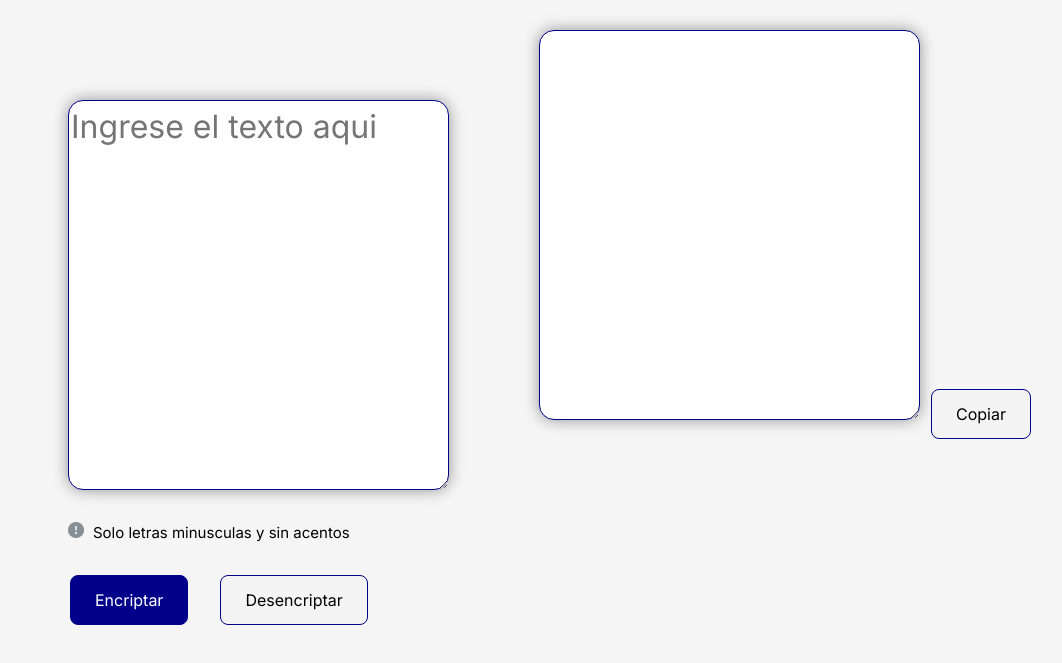
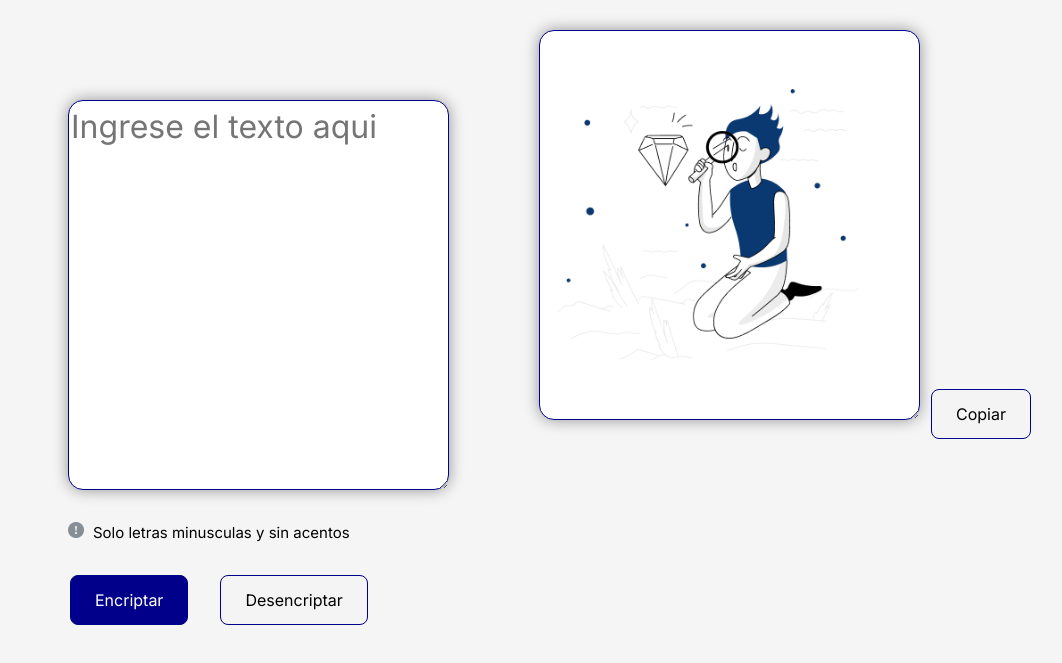
Before and after one commit to Ang98231/Ang98231.github.io, a plain HTML site: page index.html in a window 1280 px wide. Shown: the part 59-722 px from the top of the page, without its empty margins (20-1082 px from the left). Drawn offline with Linux system fonts and the light colour scheme.

Commit message:
Update style.css

```diff
--- a/style.css
+++ b/style.css
@@ -36,7 +36,7 @@ textarea{
     position: relative;
     margin-top: 20px;
     margin-left: 90px;
-    background-image: url("imagenes/muñeco.png");
+    background-image: url("imagenes/munieco.png");
     background-repeat: no-repeat;
     background-position: 18px;
     background-size: 300px;
```
